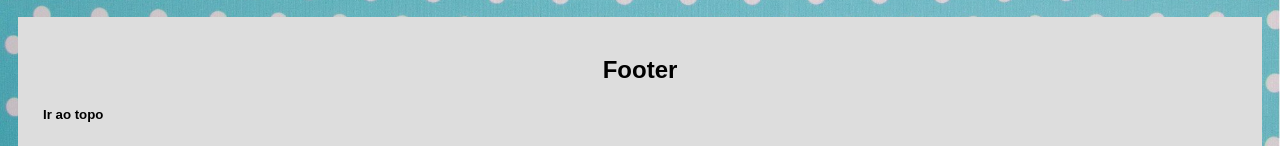
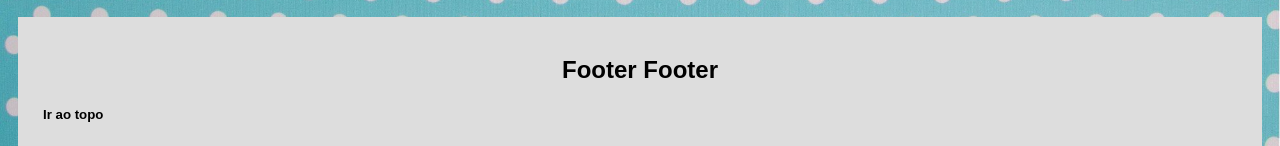
Before and after one commit to BrenoCom/recipe-website, a plain HTML site: page index.html in a window 1280 px wide. Shown: the part 1553-1699 px from the top of the page. Drawn offline with Linux system fonts and the light colour scheme.

Commit message:
text: texto footer

```diff
--- a/index.html
+++ b/index.html
@@ -69,7 +69,7 @@
 <!--footer-->
     <footer>
         <div class="footer">
-            <h2>Footer</h2>
+            <h2>Footer Footer</h2>
             <h5><a href="#topo">Ir ao topo</a></h5>
         </div>
     </footer>
```
